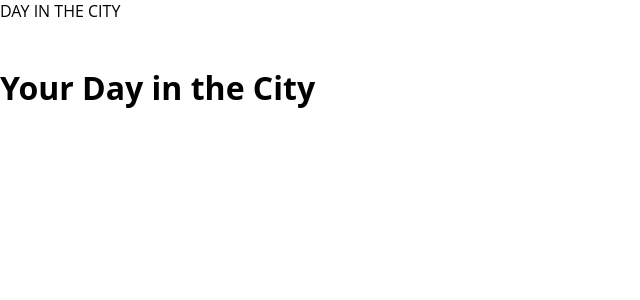
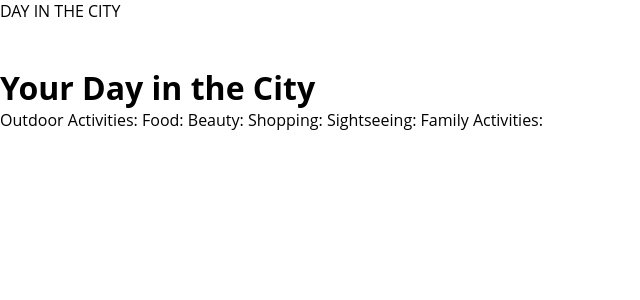
Before and after one commit to lik/daytravel, a Python web app: template templates/results.html in a window 1280 px wide. Shown: the top 300 px of the page, without its empty margins (0-640 px from the left). Run offline with Jinja, Linux system fonts and the light colour scheme; the template is opened without the code that fills it, so the values that code supplies are empty.

Commit message:
added to the results.html

```diff
--- a/templates/results.html
+++ b/templates/results.html
@@ -8,6 +8,11 @@
 <br>
     <body>
       <h1>Your Day in the City</h1>
-
+      Outdoor Activities:
+      Food:
+      Beauty:
+      Shopping:
+      Sightseeing:
+      Family Activities:
     </body>
 </html>
```
